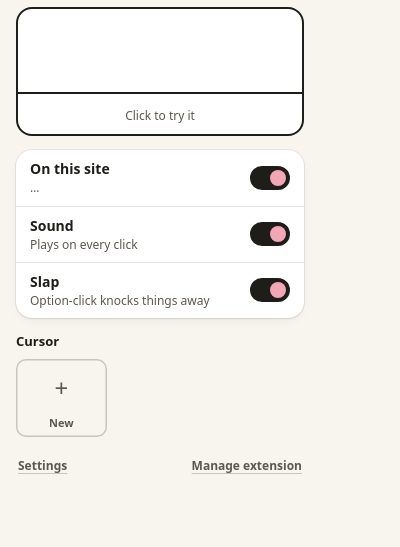
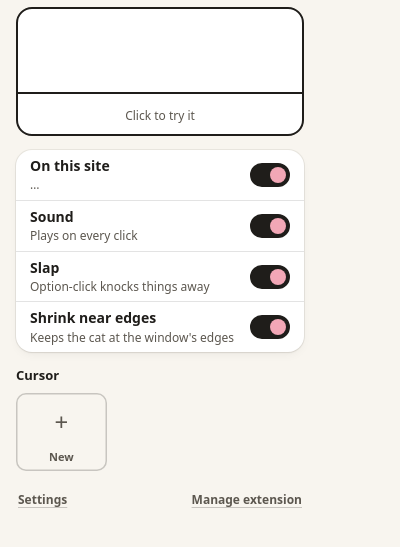
Before and after one commit to lihbr/purrsor, a browser extension: page popup/popup.html in a window 400 px wide. Shown: the part 65-612 px from the top of the page. Drawn offline with Linux system fonts and the light colour scheme.

Commit message:
feat: add the Shrink near edges switch to the popup
Co-Authored-By: Claude Fable 5.2 <noreply@anthropic.com>

```diff
--- a/popup/popup.css
+++ b/popup/popup.css
@@ -110,8 +110,8 @@ body {
   align-items: center;
   justify-content: space-between;
   gap: 12px;
-  min-height: 56px;
-  padding: 8px 14px;
+  min-height: 50px;
+  padding: 6px 14px;
 }
 
 .row + .row {
--- a/popup/popup.html
+++ b/popup/popup.html
@@ -59,6 +59,16 @@
           <span class="switch-track"></span>
         </label>
       </div>
+      <div class="row">
+        <div class="row-text">
+          <label class="row-label" for="shrinkToggle">Shrink near edges</label>
+          <span class="row-detail" id="shrinkDetail">Keeps the cat at the window's edges</span>
+        </div>
+        <label class="switch">
+          <input type="checkbox" id="shrinkToggle" aria-describedby="shrinkDetail" checked>
+          <span class="switch-track"></span>
+        </label>
+      </div>
     </section>
 
     <section class="cursors" aria-labelledby="cursorsTitle">
--- a/popup/popup.js
+++ b/popup/popup.js
@@ -40,6 +40,7 @@ async function show() {
   $('siteToggle').checked = !stored.disabledSites?.includes(hostname);
   $('soundToggle').disabled = !enabled;
   $('slapToggle').disabled = !enabled;
+  $('shrinkToggle').disabled = !enabled;
 
   const idle = template.idle;
   stage.classList.toggle('no-picture', !idle);
```
Also changed, not shown: test/purrsor.test.js (+8 -2 lines).
